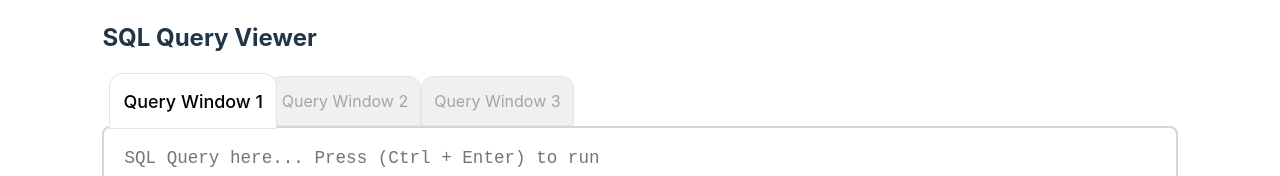
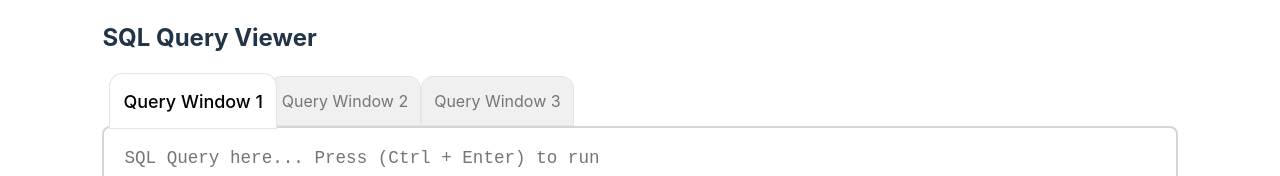
Before and after one commit to bharat7gupta/sql-query-viewer, a React (Vite) app: page / in a window 1280 px wide. Shown: the top 176 px of the page. Built offline with nearby package versions, Linux system fonts and the light colour scheme.

Commit message:
a11y changes

```diff
--- a/src/components/common/TabsContainer/TabsContainer.css
+++ b/src/components/common/TabsContainer/TabsContainer.css
@@ -8,7 +8,7 @@
     border: 1px solid #e5e5e5;
     border-radius: 12px 12px 0 0;
     background-color: #f0f0f0;
-    color: #a5a5a5;
+    color: #757575;
     cursor: pointer;
 }
 
--- a/src/components/common/TabsContainer/TabsContainer.tsx
+++ b/src/components/common/TabsContainer/TabsContainer.tsx
@@ -32,7 +32,6 @@ export default function TabsContainer({ tabs, children, onActive }: TabsContaine
                         key={tab.id}
                         className={`tab ${tab.id === selectedTabValue ? 'active' : ''}`}
                         onClick={() => handleTabHeaderClick(tab)}
-                        aria-selected={tab.id === selectedTabValue}
                     >
                         {tab.name}
                     </nav>
```
